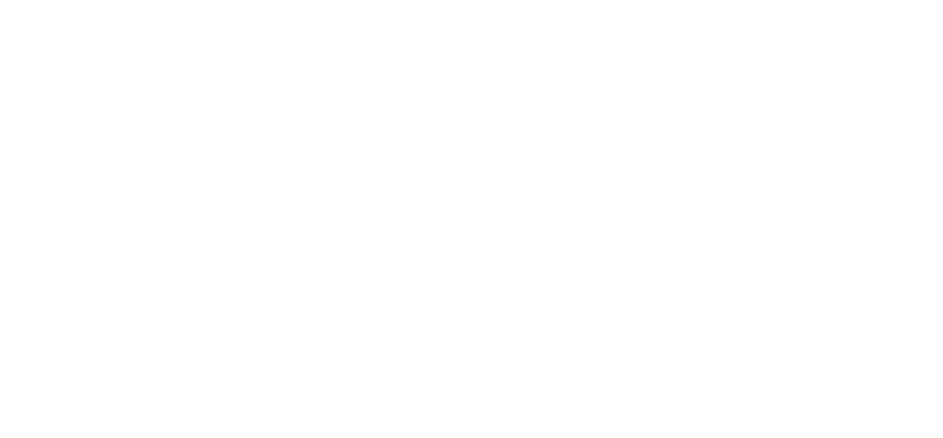
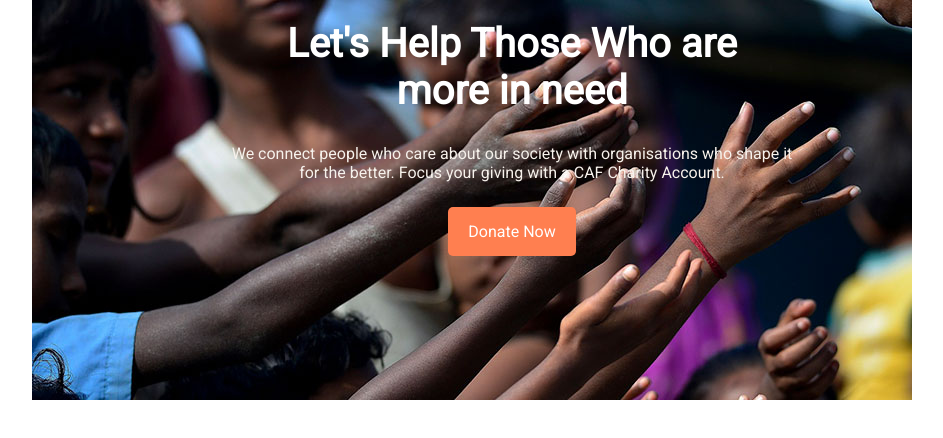
Before and after one commit to toukircse77/donate-portpholio, a plain HTML site: page index.html in a window 1280 px wide. Shown: the whole page, without its empty margins (128-1071 px from the left). Drawn offline with Linux system fonts and the light colour scheme.

Commit message:
added menu

```diff
--- a/index.html
+++ b/index.html
@@ -1,13 +1,29 @@
 <!DOCTYPE html>
 <html lang="en">
+
 <head>
     <meta charset="UTF-8">
     <meta http-equiv="X-UA-Compatible" content="IE=edge">
     <meta name="viewport" content="width=device-width, initial-scale=1.0">
     <title>Donate-portpholio</title>
+    <link rel="preconnect" href="https://fonts.googleapis.com">
+    <link rel="preconnect" href="https://fonts.gstatic.com" crossorigin>
+    <link href="https://fonts.googleapis.com/css2?family=Poppins&family=Roboto&display=swap" rel="stylesheet">
     <link rel="stylesheet" href="style.css">
 </head>
+
 <body>
+    <section class="menu">
+        <div class="wrapper">
+            <h1>Let's Help Those Who are <br> more in need</h1>
+            <p>We connect people who care about our society with organisations who shape it for the better. Focus your
+                giving with a CAF Charity Account.</p>
+            <a class="donate-btn" href="http://">Donate Now</a>
+        </div>
+
+    </section>
 
 </body>
+
+
 </html>
--- a/style.css
+++ b/style.css
@@ -0,0 +1,39 @@
+*{
+    margin: 0px;
+    padding: 0px;
+}
+body{
+    font-family: 'Poppins', sans-serif;
+font-family: 'Roboto', sans-serif;
+}
+.menu{
+    background-image: url(images/donation13.jpg);
+    background-repeat: no-repeat;
+    width: 960px;
+    height:400px;
+    margin: 0 auto;
+
+}
+.wrapper{
+    width: 600px;
+    margin: 0 auto;
+    text-align: center;
+}
+.wrapper h1{
+    text-align: center;
+    color: white;
+    padding: 20px;
+    font-size: 40px;
+}
+.wrapper p{
+    color:rgb(247, 242, 236);
+    padding: 10px;
+    margin-bottom: 30px;
+}
+.donate-btn{
+    text-decoration: none;
+    padding: 15px 20px;
+    background-color: coral;
+    color: white;
+    border-radius: 5px;
+}
```
